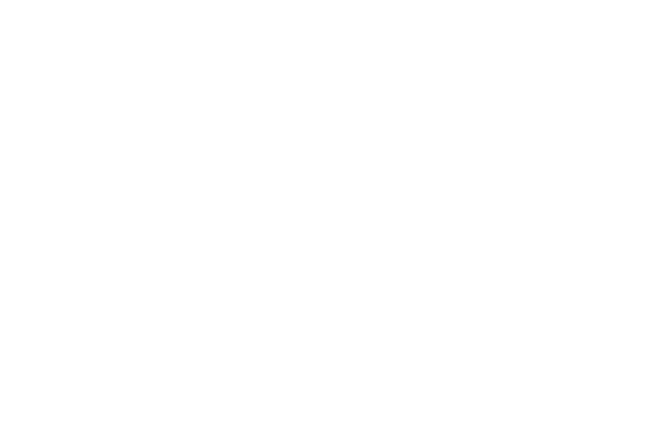
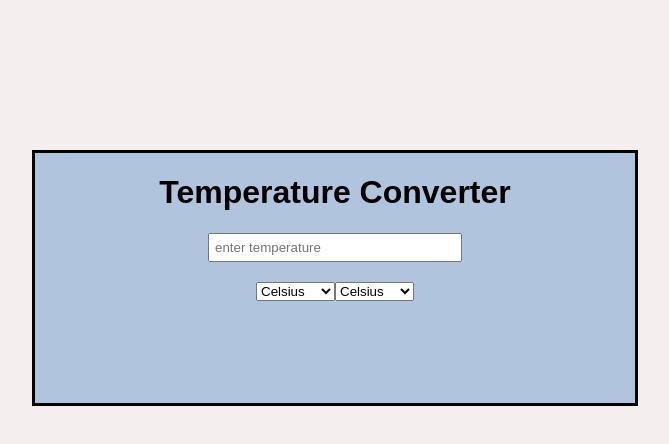
Before and after one commit to MattGri/Temperature-Converter, a plain HTML site: page index.html in a window 1280 px wide. Shown: the whole page, without its empty margins (305-974 px from the left). Drawn offline with Linux system fonts and the light colour scheme; the site is published under a folder, as on GitHub Pages, so addresses that start at the root find nothing.

Commit message:
Deleted assets folder

```diff
--- a/index.html
+++ b/index.html
@@ -5,11 +5,11 @@
     <meta http-equiv="X-UA-Compatible" content="IE=edge">
     <meta name="viewport" content="width=device-width, initial-scale=1.0">
     <title>Temperature Converter</title>
-    <link rel="stylesheet" href="/assets/style.css">
+    <link rel="stylesheet" href="style.css">
 </head>
 <body>
 
 
-    <script src="/assets/main.js"></script>
+    <script src="main.js"></script>
 </body>
 </html>
```
Also changed, not shown: main.js (renamed from assets/main.js), style.css (renamed from assets/style.css).
